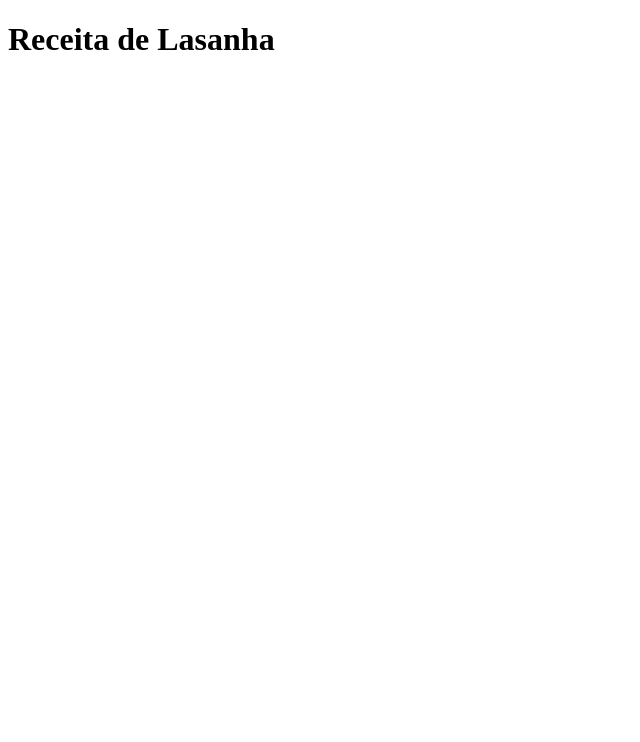
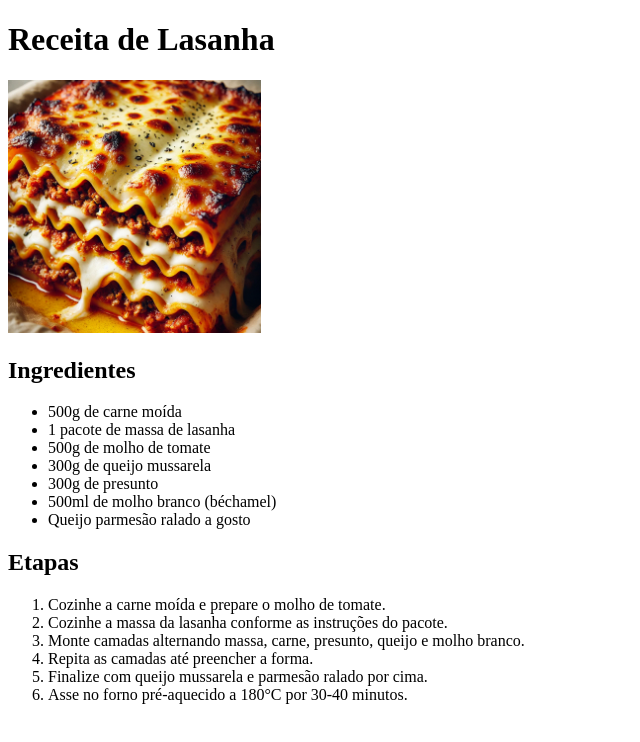
Before and after one commit to LucasMCintra/Odin-recipes, a plain HTML site: page recipes/lasanha.html in a window 1280 px wide. Shown: the whole page, without its empty margins (0-640 px from the left). Drawn offline with Linux system fonts and the light colour scheme.

Commit message:
Esta etapa do projeto foram adicionados algumas informações de cada pagina do projeto e deixando mais completo

```diff
--- a/recipes/lasanha.html
+++ b/recipes/lasanha.html
@@ -7,5 +7,27 @@
 </head>
 <body>
     <h1>Receita de Lasanha</h1>
+    <img src="/images/lasanha.webp" alt="Lasanha." height="15%" width="20%">
+
+    <h2>Ingredientes</h2>
+    <ul>
+        <li>500g de carne moída</li>
+        <li>1 pacote de massa de lasanha</li>
+        <li>500g de molho de tomate</li>
+        <li>300g de queijo mussarela</li>
+        <li>300g de presunto</li>
+        <li>500ml de molho branco (béchamel)</li>
+        <li>Queijo parmesão ralado a gosto</li>
+    </ul>
+
+    <h2>Etapas</h2>
+    <ol>
+        <li>Cozinhe a carne moída e prepare o molho de tomate.</li>
+        <li>Cozinhe a massa da lasanha conforme as instruções do pacote.</li>
+        <li>Monte camadas alternando massa, carne, presunto, queijo e molho branco.</li>
+        <li>Repita as camadas até preencher a forma.</li>
+        <li>Finalize com queijo mussarela e parmesão ralado por cima.</li>
+        <li>Asse no forno pré-aquecido a 180°C por 30-40 minutos.</li>
+    </ol>
 </body>
 </html>
```
Also changed, not shown: index.html (+9 -2 lines), recipes/brigadeiro.html (+19 -0 lines), images/brigadeiro.webp (added), images/lasanha.webp (added).
